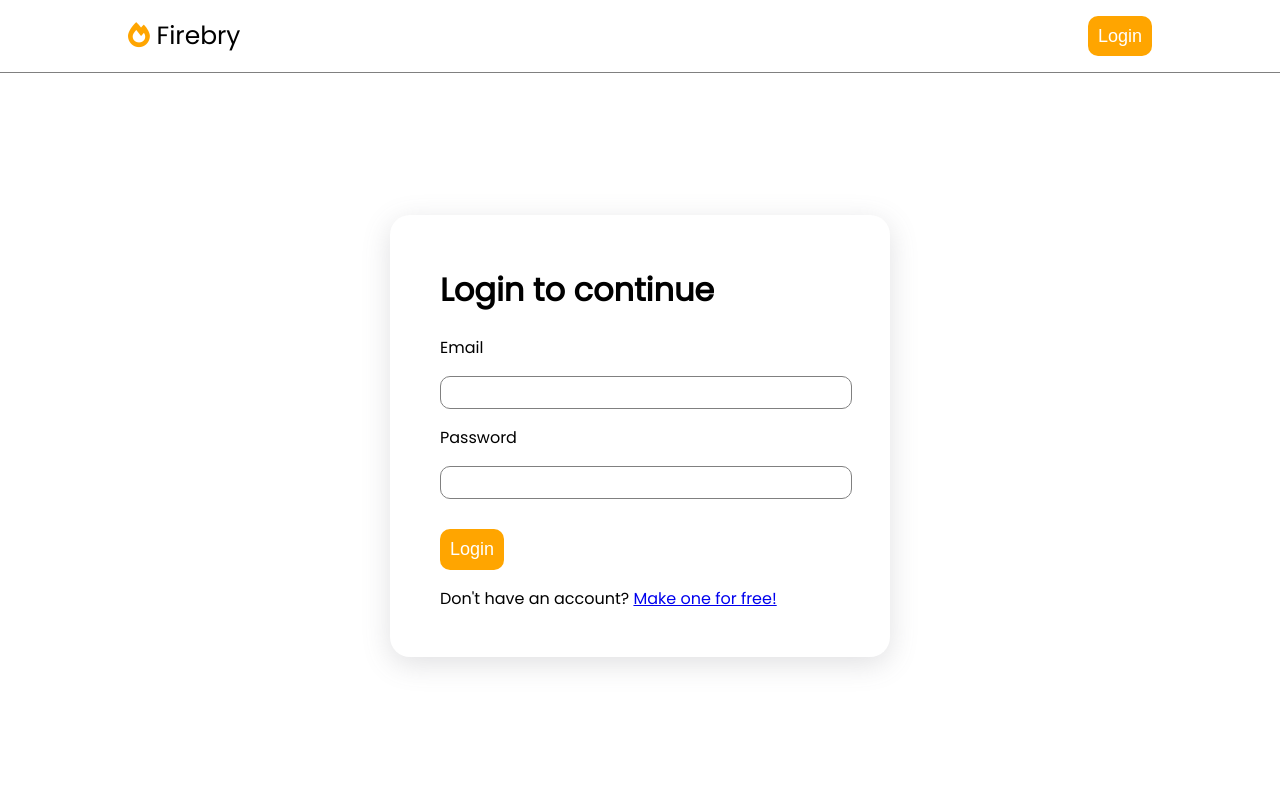
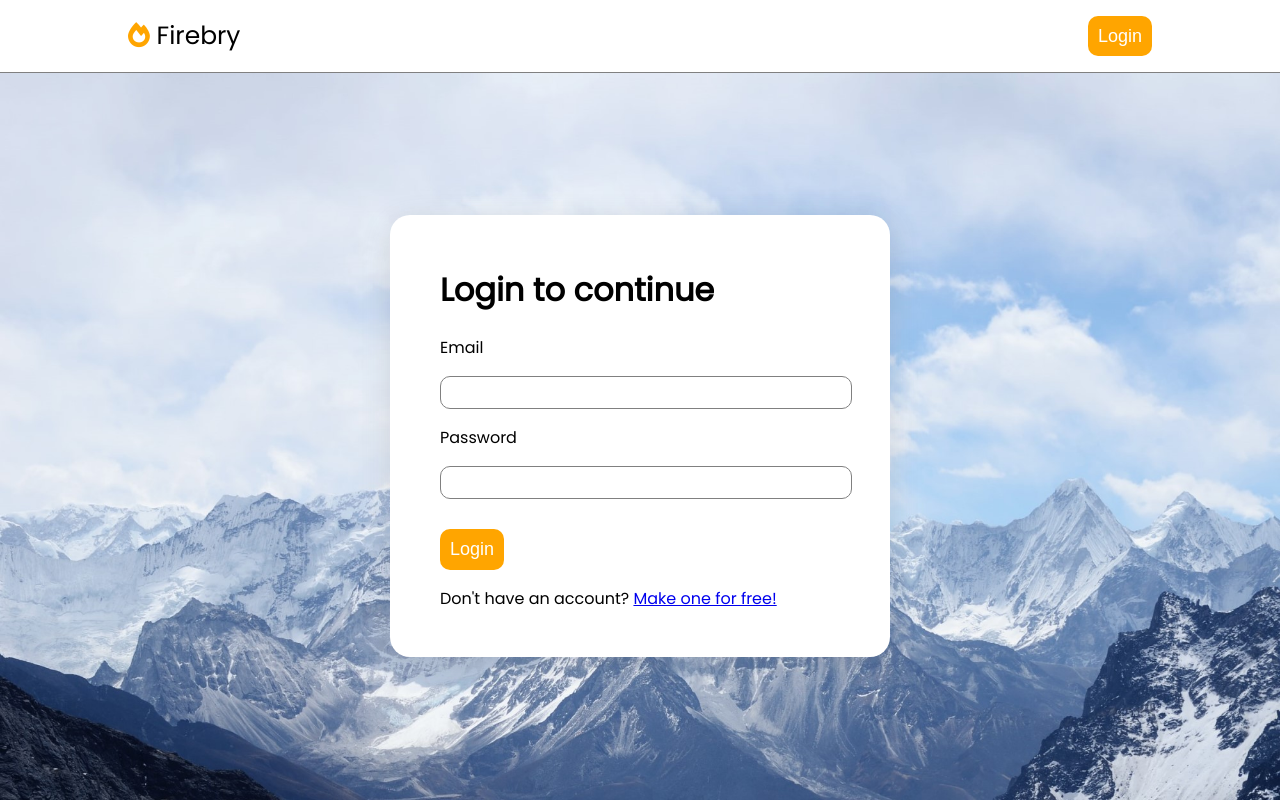
Before and after one commit to SuKaiwen/Firebry, a React (Create React App) app: page / in a window 1280 px wide. Built offline with nearby package versions, Linux system fonts and the light colour scheme; no server answers.

Commit message:
background images

```diff
--- a/src/Global.css
+++ b/src/Global.css
@@ -27,6 +27,12 @@
     align-items: center;
 }
 
+.mountain {
+    background-image: url("./Images/mountain.jpg");
+    background-repeat: no-repeat;
+    background-size: cover;
+}
+
 .login-container i {
     font-size: 60px;
 }
@@ -40,6 +46,7 @@
     display: flex;
     flex-direction: column;
     text-align: left;
+    background-color: white;
 }
 
 .login-card .form {
--- a/src/Pages/Login.js
+++ b/src/Pages/Login.js
@@ -28,7 +28,7 @@
     }
 
     return (
-        <div className = "login-container">
+        <div className = "login-container mountain">
             <div className = "login-card">
                 <form onSubmit={handleSubmit}>
                     <h1>Login to continue</h1>
--- a/src/Pages/Setting.js
+++ b/src/Pages/Setting.js
@@ -44,7 +44,7 @@
     return (
         <>
             {currentUser ?
-                <div className = "login-container">
+                <div className = "login-container mountain">
                     <h1>Update settings</h1>
                         <div className = 'login-card'>
                             <p>I wish to update settings for: {currentUser.email}</p>
--- a/src/Pages/Signup.js
+++ b/src/Pages/Signup.js
@@ -46,7 +46,7 @@
     }
 
     return (
-        <div className = "login-container">
+        <div className = "login-container mountain">
             <div className = "login-card">
                 <h1>Sign up to Firebry</h1>
 
```
Also changed, not shown: src/Images/mountain.jpg (added).
